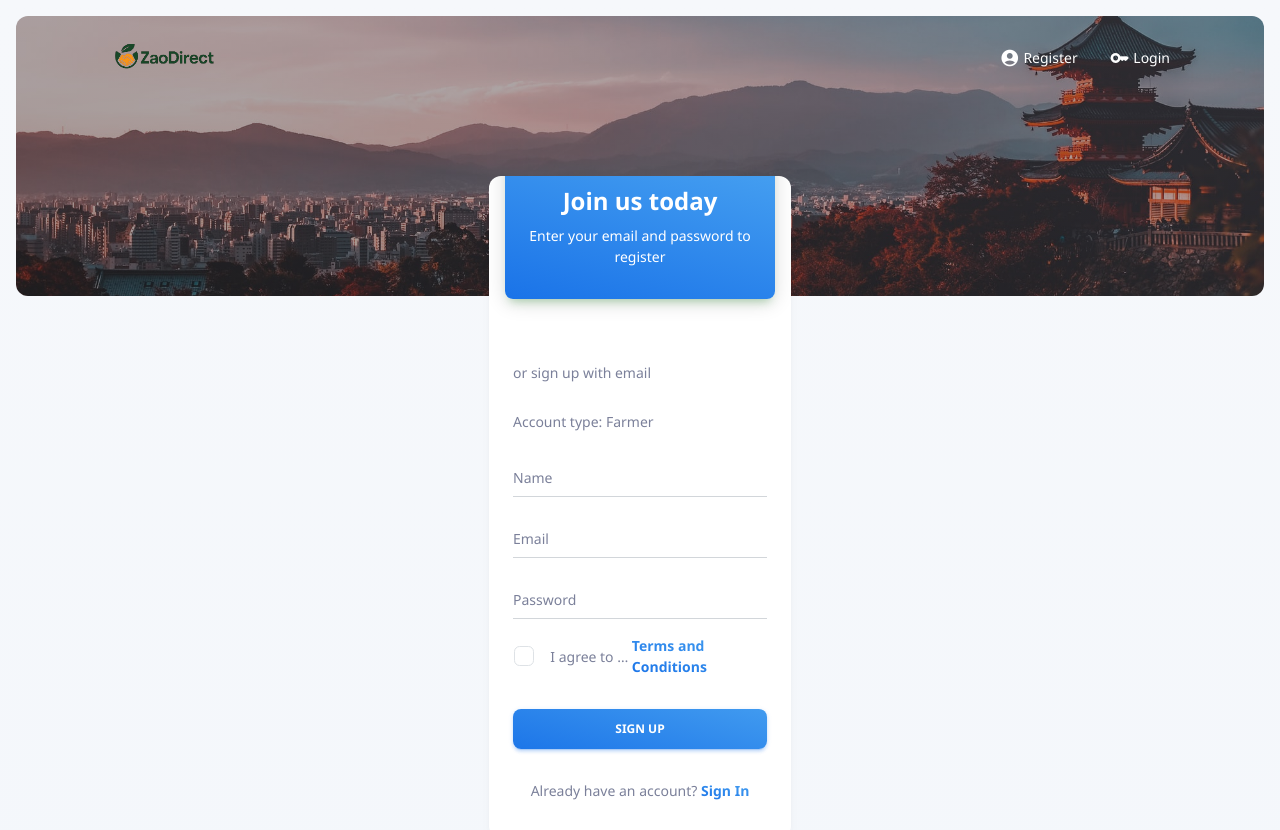
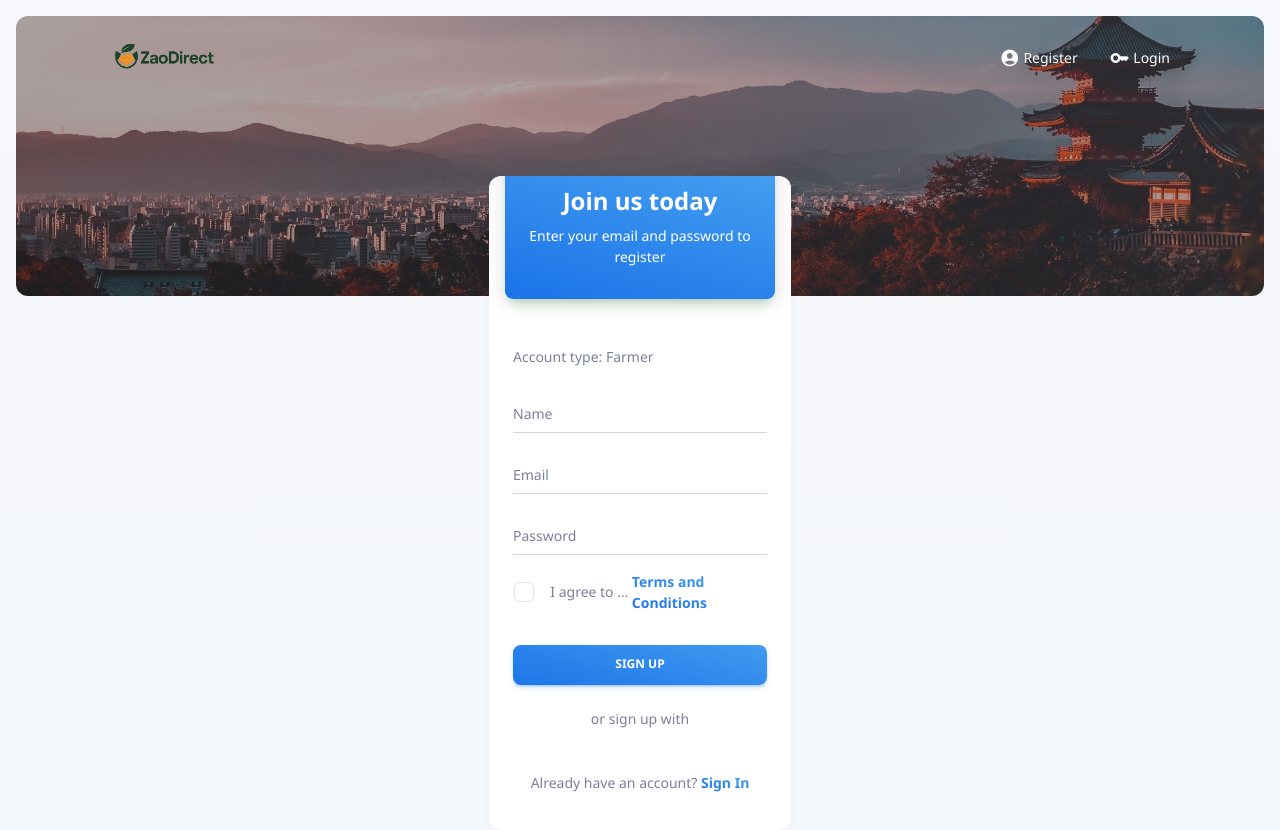
Before and after one commit to melcreates/ZaoDirect-2.0, a React (Create React App) app in the folder frontend/: page /auth/register in a window 1280 px wide. Shown: the top 830 px of the page. Built offline with nearby package versions, Linux system fonts and the light colour scheme; no server answers.

Commit message:
Refine auth UI: icon-only Google sign-in and bottom Google option on register

```diff
--- a/frontend/src/auth/login/index.js
+++ b/frontend/src/auth/login/index.js
@@ -62,10 +62,9 @@ function Login() {
       if (target) {
         target.innerHTML = "";
         window.google.accounts.id.renderButton(target, {
+          type: "icon",
           theme: "outline",
           size: "large",
-          width: 320,
-          text: "signin_with",
         });
       }
     };
@@ -154,15 +153,12 @@ function Login() {
           <MDTypography variant="h4" fontWeight="medium" color="white" mt={1}>
             Sign in
           </MDTypography>
-          <MDTypography display="block" variant="button" color="white" my={1}>
-            Sign in with your account or continue with Google
-          </MDTypography>
+          <MDBox mt={1} mb={1} display="flex" justifyContent="center">
+            <div id="google-signin-login" />
+          </MDBox>
         </MDBox>
         <MDBox pt={4} pb={3} px={3}>
           <MDBox component="form" role="form" method="POST" onSubmit={submitHandler}>
-            <MDBox mb={2} display="flex" justifyContent="center">
-              <div id="google-signin-login" />
-            </MDBox>
             {googleError && (
               <MDBox mb={2}>
                 <MDTypography variant="caption" color="error" fontWeight="light">
--- a/frontend/src/auth/register/index.js
+++ b/frontend/src/auth/register/index.js
@@ -128,10 +128,9 @@ function Register() {
       if (target) {
         target.innerHTML = "";
         window.google.accounts.id.renderButton(target, {
+          type: "icon",
           theme: "outline",
           size: "large",
-          width: 320,
-          text: "signup_with",
         });
       }
     };
@@ -172,9 +171,6 @@ function Register() {
         </MDBox>
         <MDBox pt={4} pb={3} px={3}>
           <MDBox component="form" role="form" method="POST" onSubmit={submitHandler}>
-            <MDBox mb={2} display="flex" justifyContent="center">
-              <div id="google-signup-register" />
-            </MDBox>
             {googleError && (
               <MDBox mb={2}>
                 <MDTypography variant="caption" color="error" fontWeight="light">
@@ -182,11 +178,6 @@ function Register() {
                 </MDTypography>
               </MDBox>
             )}
-            <MDBox mb={2}>
-              <MDTypography variant="button" color="text" fontWeight="regular" textAlign="center">
-                or sign up with email
-              </MDTypography>
-            </MDBox>
             <MDBox mb={2}>
               <MDTypography variant="button" color="text" fontWeight="regular">
                 Account type: Farmer
@@ -292,6 +283,14 @@ function Register() {
                 sign up
               </MDButton>
             </MDBox>
+            <MDBox mt={2} mb={1} textAlign="center">
+              <MDTypography variant="button" color="text" fontWeight="regular">
+                or sign up with
+              </MDTypography>
+            </MDBox>
+            <MDBox mb={2} display="flex" justifyContent="center">
+              <div id="google-signup-register" />
+            </MDBox>
             <MDBox mt={3} mb={1} textAlign="center">
               <MDTypography variant="button" color="text">
                 Already have an account?{" "}
```
